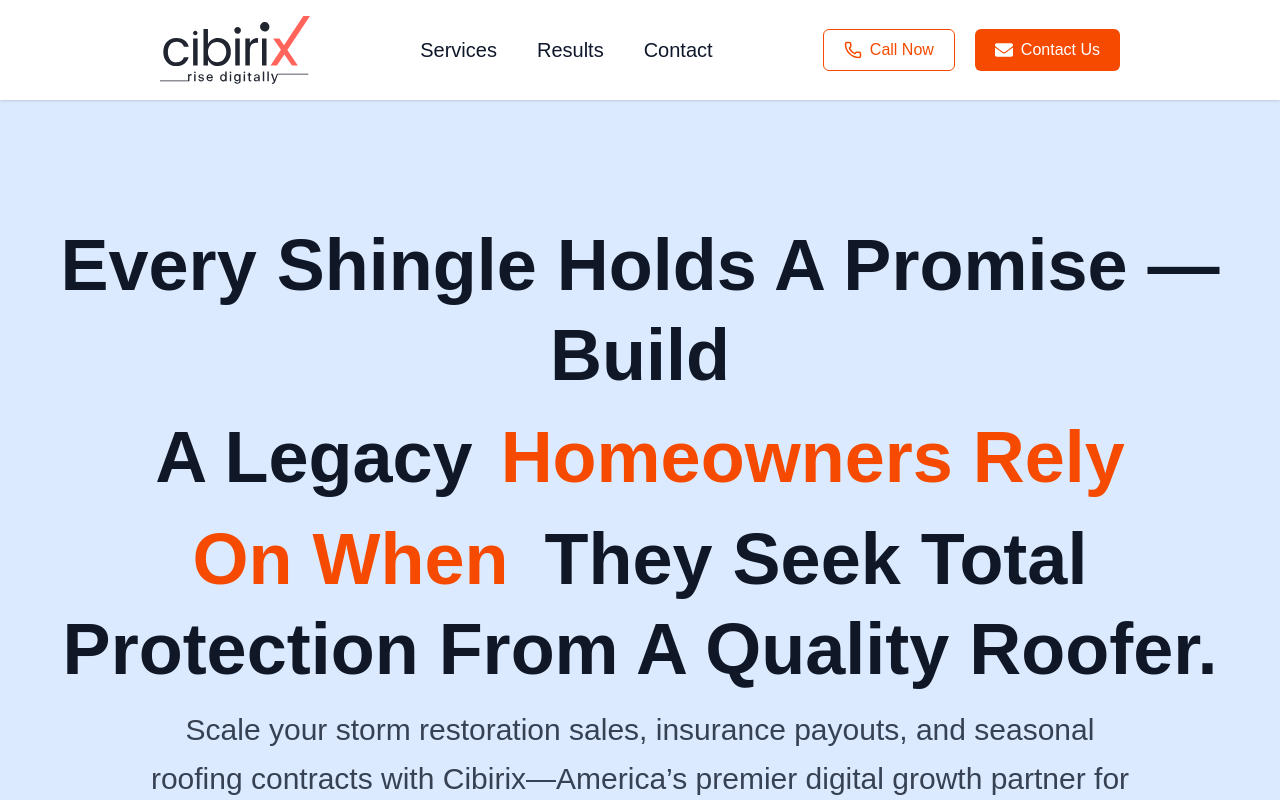
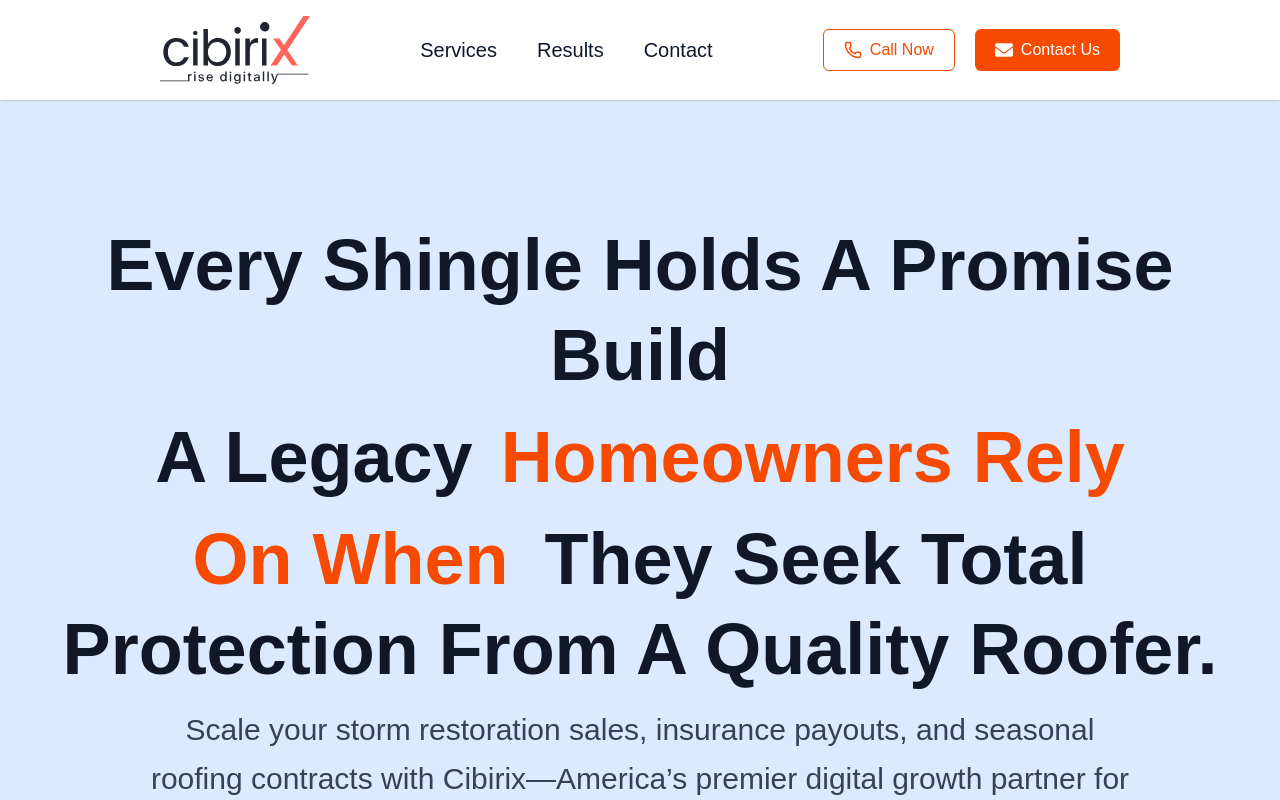
Before and after one commit to kamil-Abbas12/roofing, a Next.js app: page / in a window 1280 px wide. Shown: the top 800 px of the page. Built offline with nearby package versions, Linux system fonts and the light colour scheme.

Commit message:
remove dashs

```diff
--- a/app/component/Hero.tsx
+++ b/app/component/Hero.tsx
@@ -10,7 +10,7 @@ const Hero = () => {
 
         {/* Heading Lines */}
         <h1 className="text-2xl sm:text-3xl md:text-3xl lg:text-5xl xl:text-7xl text-gray-900 font-bold mb-3 leading-tight">
-Every Shingle Holds A Promise — Build         </h1>
+Every Shingle Holds A Promise Build         </h1>
 
         <h1 className="text-2xl sm:text-3xl md:text-3xl lg:text-5xl xl:text-7xl font-bold mb-3 leading-tight">
           <span className="text-gray-900"> A Legacy  </span>
```
